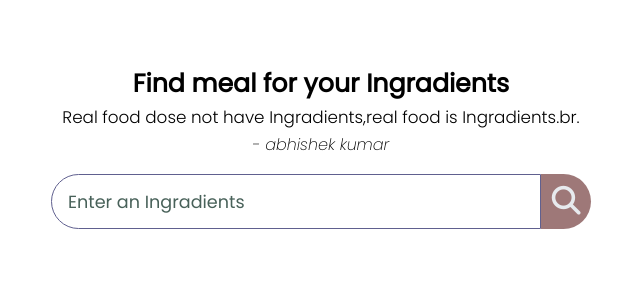
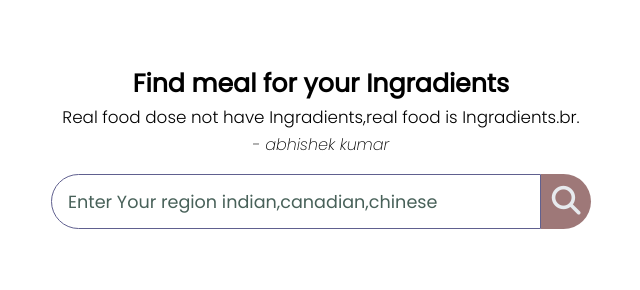
Before and after one commit to kumar-tinkesh/search-food-by-country, a plain HTML site: page index.html in a window 1280 px wide. Shown: the top 290 px of the page, without its empty margins (319-959 px from the left). Drawn offline with Linux system fonts and the light colour scheme.

Commit message:
Update index.html

```diff
--- a/index.html
+++ b/index.html
@@ -17,7 +17,7 @@
                 <cite>- abhishek kumar</cite></blockquote>
 
                 <div class="meal-search-box">
-                    <input type="text" class="search-control" placeholder="Enter an Ingradients" id="search-input">
+                    <input type="text" class="search-control" placeholder="Enter Your region indian,canadian,chinese" id="search-input">
                     <button type="submit" class="search-btn btn" id="search-btn"> <i class="fa fa-search"></i></button>
                 </div>
             </div>
```
